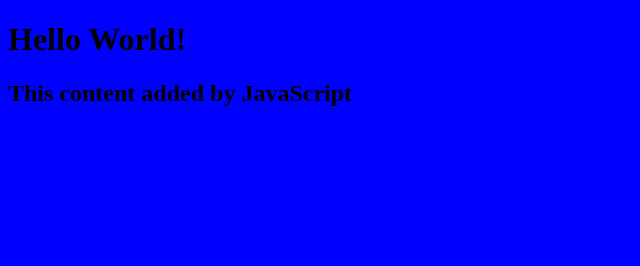
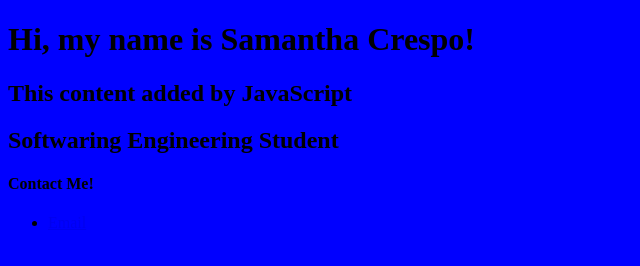
Before and after one commit to samkcrespo/prework-website-project, a plain HTML site: page index.html in a window 1280 px wide. Shown: the whole page, without its empty margins (0-640 px from the left). Drawn offline with Linux system fonts and the light colour scheme.

Commit message:
Adding HTML

```diff
--- a/index.html
+++ b/index.html
@@ -5,7 +5,31 @@
     <title>My Personal Website</title>
 </head>
 <body>
-    <h1>Hello World!</h1>
+    <h1>Hi, my name is <strong>Samantha Crespo</strong>!</h1>
     <script src="script.js"></script>
+<h2>Softwaring Engineering Student</h2>
+
+<div>
+<h4>Contact Me!</h4>
+<ul>
+    <li><a href="mailto:samkcrespo@outlook.com">Email</a></li>
+</ul>
+</div>
+
+
+
+
+
+
+
+
+</div>
+
+<nav>
+
+
+</nav>
+
+    </section>
 </body>
 </html>
```
